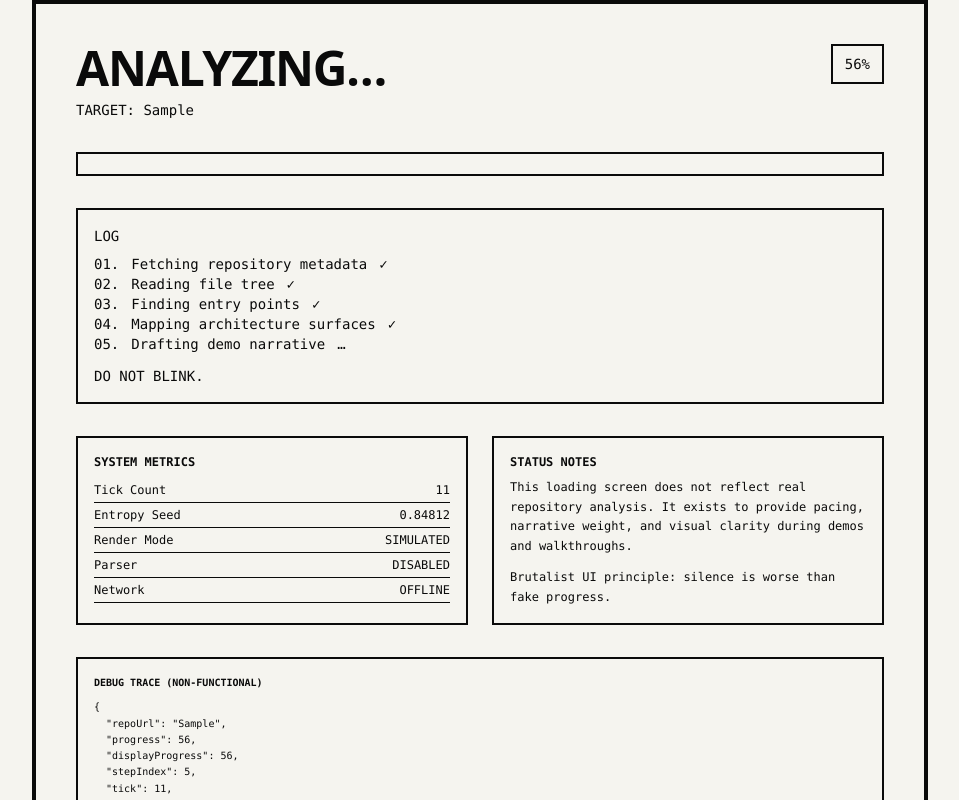
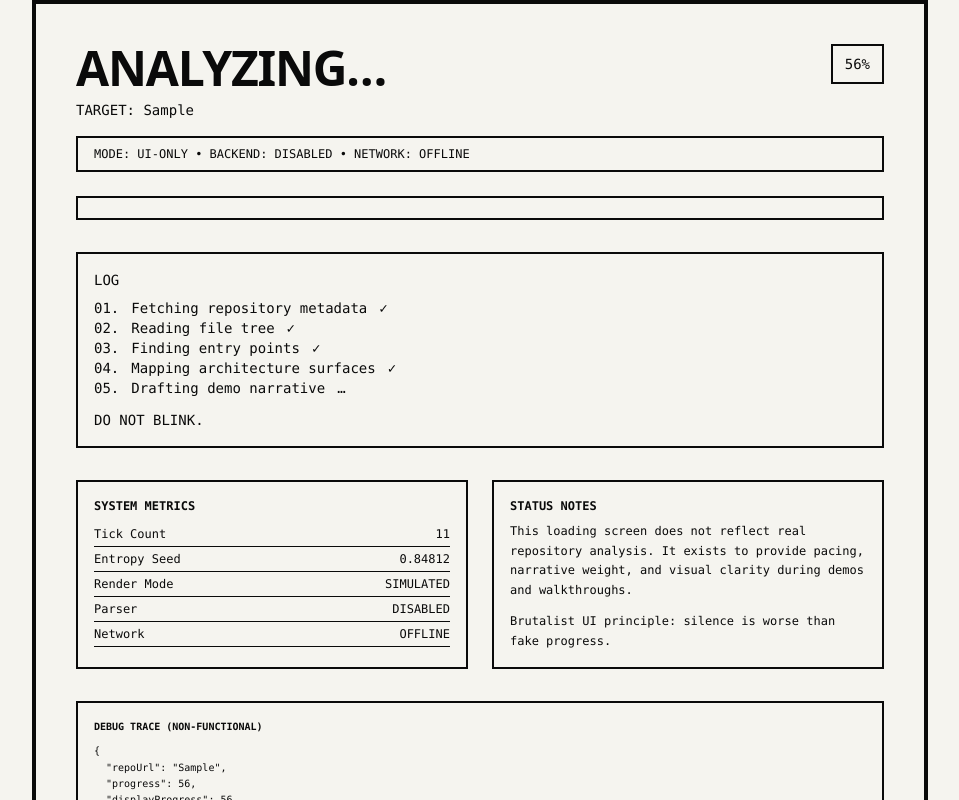
Before and after one commit to renish5609-beep/RepoDemo, a React (Vite) app: page / in a window 1280 px wide. Both pictures are taken after typing "Sample" into the empty fields and a click on the button "GENERATE DEMO". Shown: the top 800 px of the page, without its empty margins (160-1119 px from the left). Built offline with nearby package versions, Linux system fonts and the light colour scheme.

Commit message:
Update LoadingScreen.jsx

```diff
--- a/src/components/LoadingScreen.jsx
+++ b/src/components/LoadingScreen.jsx
@@ -21,9 +21,7 @@ export default function LoadingScreen({ repoUrl, onDone }) {
 
   useEffect(() => {
     const t1 = setInterval(() => {
-      setPct((p) =>
-        Math.min(100, p + Math.floor(Math.random() * 8) + 1)
-      );
+      setPct((p) => Math.min(100, p + Math.floor(Math.random() * 8) + 1));
       setTick((t) => t + 1);
       setNoise(Math.random().toFixed(5));
     }, 240);
@@ -62,6 +60,7 @@ export default function LoadingScreen({ repoUrl, onDone }) {
     <div className="min-h-screen bg-ink text-paper flex items-center justify-center px-6">
       <div className="w-full max-w-4xl border-4 border-paper p-8 md:p-10 brutal-enter">
 
+        {/* HEADER */}
         <div className="flex items-start justify-between gap-6">
           <div>
             <div className="text-4xl md:text-5xl font-black tracking-tight flicker">
@@ -77,10 +76,15 @@ export default function LoadingScreen({ repoUrl, onDone }) {
           </div>
         </div>
 
-        {/* PROGRESS BAR — FIXED */}
-        <div className="mt-8 border-2 border-paper h-6 bg-paper">
+        {/* STATUS STRIP */}
+        <div className="mt-4 border-2 border-paper px-4 py-2 font-mono text-xs text-paper/70">
+          MODE: UI-ONLY • BACKEND: DISABLED • NETWORK: OFFLINE
+        </div>
+
+        {/* PROGRESS BAR (VISIBLE + FILLS) */}
+        <div className="mt-6 border-2 border-paper h-6 bg-paper">
           <div
-            className="h-full bg-accent brutal-hover brutal-scan"
+            className="h-full bg-ink"
             style={{
               width: `${displayPct}%`,
               transition: "width 120ms linear"
@@ -109,7 +113,7 @@ export default function LoadingScreen({ repoUrl, onDone }) {
           </div>
         </div>
 
-        {/* METRICS */}
+        {/* METRICS + NOTES */}
         <div className="mt-8 grid md:grid-cols-2 gap-6">
           <div className="border-2 border-paper p-4 font-mono text-xs">
             <div className="font-bold mb-2">SYSTEM METRICS</div>
@@ -133,7 +137,7 @@ export default function LoadingScreen({ repoUrl, onDone }) {
           </div>
         </div>
 
-        {/* DEBUG */}
+        {/* DEBUG TRACE */}
         <div className="mt-8 border-2 border-paper p-4 font-mono text-[10px] leading-relaxed text-paper/70">
           <div className="font-bold mb-2">DEBUG TRACE (NON-FUNCTIONAL)</div>
           <pre>
@@ -150,9 +154,11 @@ export default function LoadingScreen({ repoUrl, onDone }) {
           </pre>
         </div>
 
+        {/* FOOTER */}
         <div className="mt-8 text-center font-mono text-xs text-paper/50">
           UI PROTOTYPE • LOADING AS PERFORMANCE • BUILT LOUD ON PURPOSE
         </div>
+
       </div>
     </div>
   );
```
